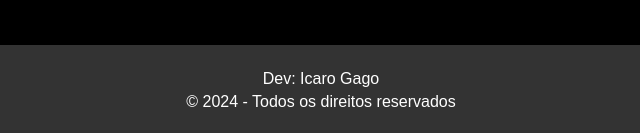
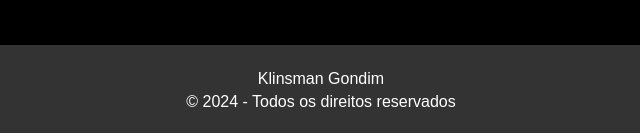
Before and after one commit to GeovaneKlinsman/ExercicioM21-Criando_landing_page, a website: page index.html in a window 1280 px wide. Shown: the part 2848-2981 px from the top of the page, 319-959 px from the left. Drawn offline with nearby package versions, Linux system fonts and the light colour scheme; files that its build step writes are made by us from their sources; files whose address does not match are found by name; a web font is replaced by a local one.

Commit message:
landing page pronta

```diff
--- a/index.html
+++ b/index.html
@@ -71,7 +71,7 @@
 
       <footer class="footer">
         <div class="footer__container">
-          <p class="footer__text">Dev: Icaro Gago</p>
+          <p class="footer__text">Klinsman Gondim</p>
           <p class="footer__text">&copy; 2024 - Todos os direitos reservados</p>
         </div>
       </footer>
```
Also changed, not shown: package.json (+9 -0 lines).
